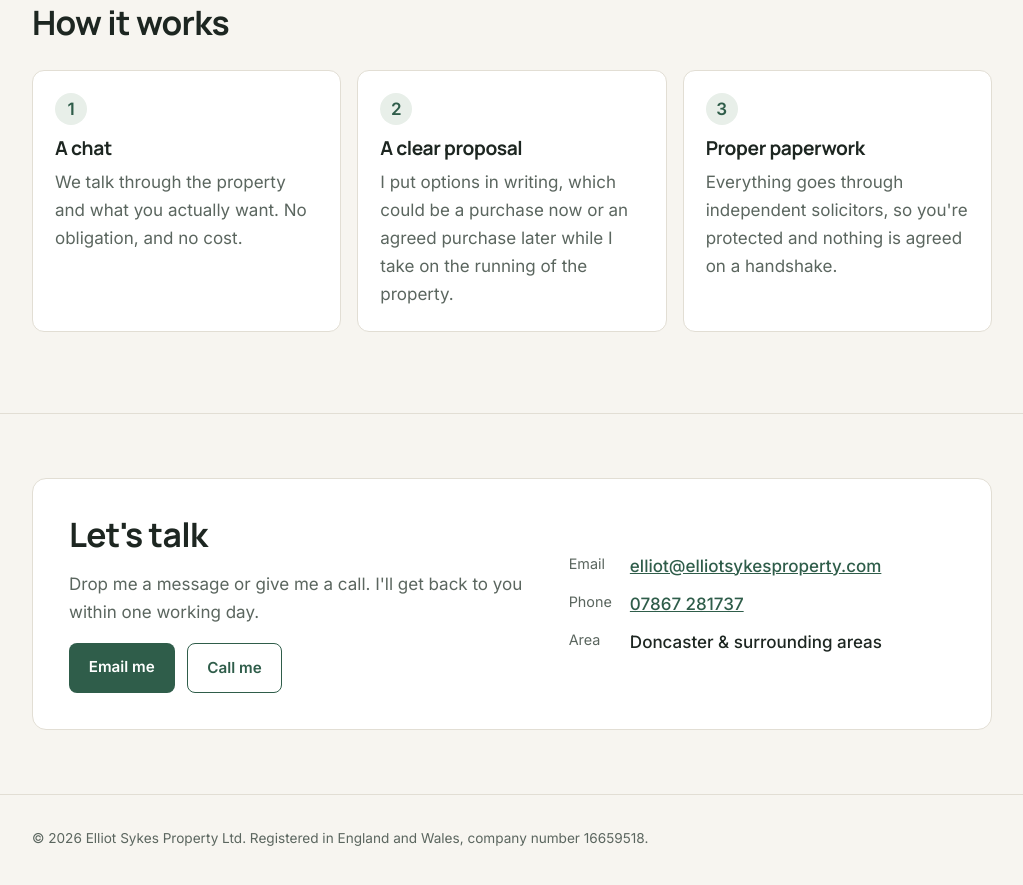
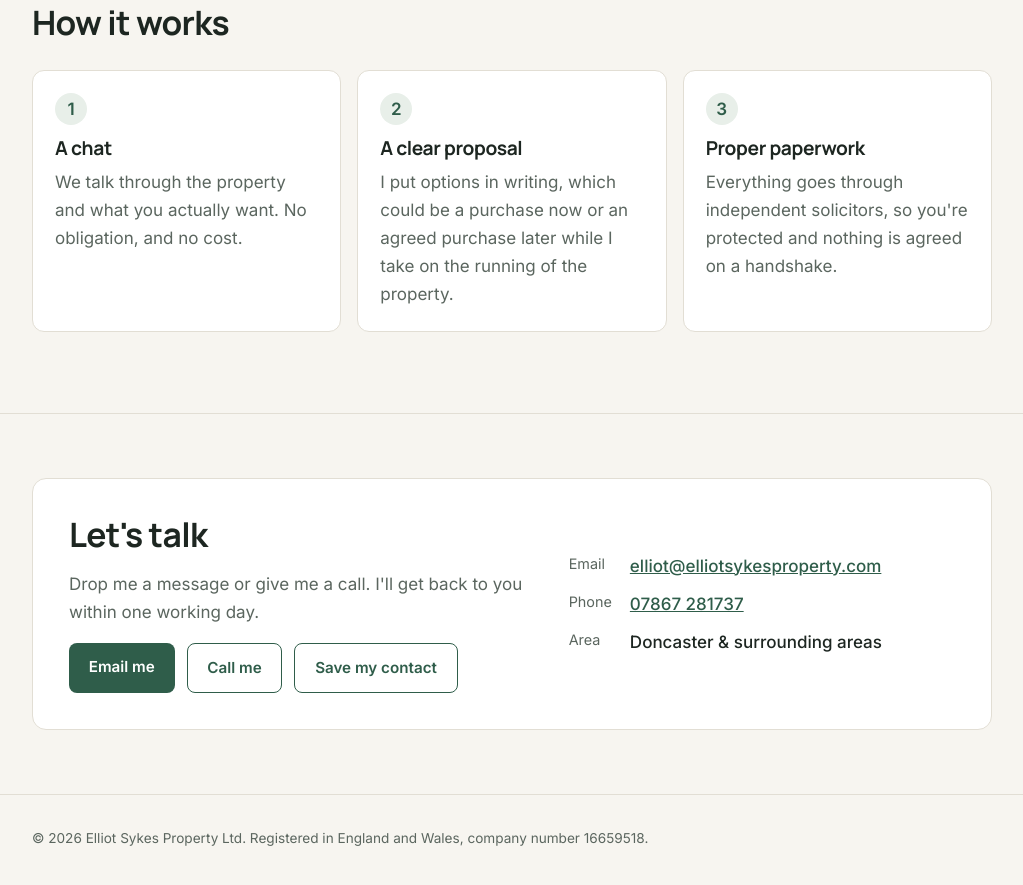
Before and after one commit to elliotsykes04-droid/elliotsykesproperty.com, a plain HTML site: page index.html in a window 1280 px wide. Shown: the part 2580-3465 px from the top of the page, without its empty margins (128-1151 px from the left). Drawn offline with Linux system fonts and the light colour scheme.

Commit message:
Add Blinq contact card link
Co-Authored-By: Claude Opus 5.5 <noreply@anthropic.com>
Claude-Session: https://claude.ai/code/session_01EnFgTk59a1KQ3Gd4uRDbEK

```diff
--- a/index.html
+++ b/index.html
@@ -167,7 +167,7 @@ footer{padding:32px 0 48px;color:var(--muted);font-size:.85rem;border-top:1px so
       <div>
         <h2>Let's talk</h2>
         <p class="muted">Drop me a message or give me a call. I'll get back to you within one working day.</p>
-        <div style="display:flex;gap:12px;flex-wrap:wrap"><a class="btn" href="mailto:elliot@elliotsykesproperty.com">Email me</a><a class="btn ghost" href="tel:+447867281737">Call me</a></div>
+        <div style="display:flex;gap:12px;flex-wrap:wrap"><a class="btn" href="mailto:elliot@elliotsykesproperty.com">Email me</a><a class="btn ghost" href="tel:+447867281737">Call me</a><a class="btn ghost" href="https://s.blinq.me/cmwr3wqxd05260cs6s6e7ik2l" target="_blank" rel="noopener">Save my contact</a></div>
       </div>
       <dl>
         <dt>Email</dt><dd><a href="mailto:elliot@elliotsykesproperty.com">elliot@elliotsykesproperty.com</a></dd>
```
